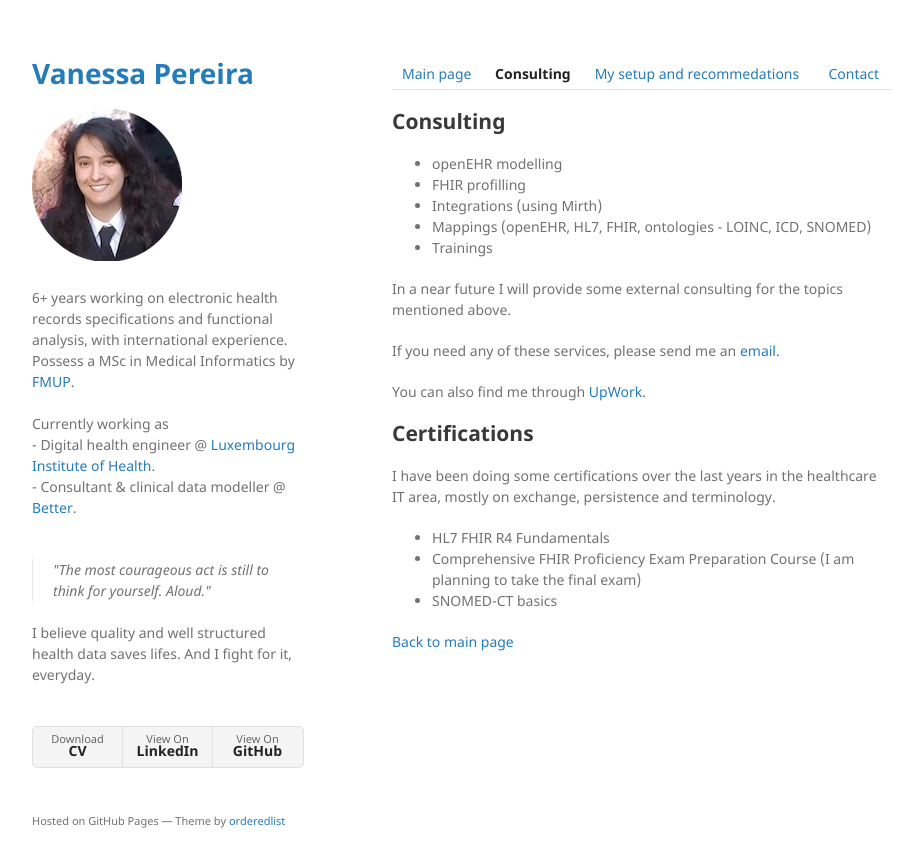
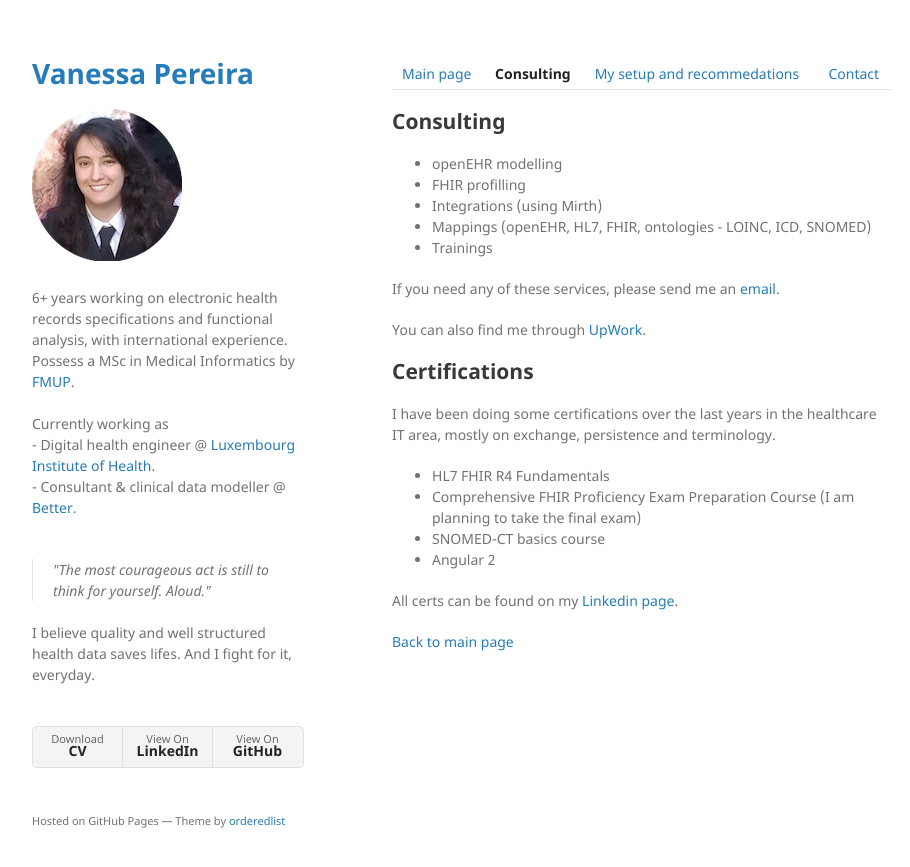
Before and after one commit to vanessa-pereira/vanessa-pereira.github.io, a Jekyll site: the page built from certs.md, in a window 1280 px wide. Shown: the top 867 px of the page, without its empty margins (178-1088 px from the left). Built offline with Jekyll 4.4.1, drawn with Linux system fonts in a browser that asks for light colours.

Commit message:
Update certs.md

```diff
--- a/certs.md
+++ b/certs.md
@@ -11,9 +11,7 @@ layout: default
 * Mappings (openEHR, HL7, FHIR, ontologies - LOINC, ICD, SNOMED)
 * Trainings
 
-In a near future I will provide some external consulting for the topics mentioned above.
-
-If you need any of these services, please send me an  [email](mailto:vanessapw@protonmail.com).
+If you need any of these services, please send me an [email](mailto:vanessapw@protonmail.com).
 
 You can also find me through [UpWork](https://www.upwork.com/freelancers/~01e90a58ed08c50aa2).
 
@@ -23,7 +21,9 @@ I have been doing some certifications over the last years in the healthcare IT a
 
 * HL7 FHIR R4 Fundamentals
 * Comprehensive FHIR Proficiency Exam Preparation Course (I am planning to take the final exam)
-* SNOMED-CT basics
+* SNOMED-CT basics course
+* Angular 2
 
+All certs can be found on my [Linkedin page](https://www.linkedin.com/in/vanessa-pereira-95b22949).
 
 [Back to main page](./)
```
